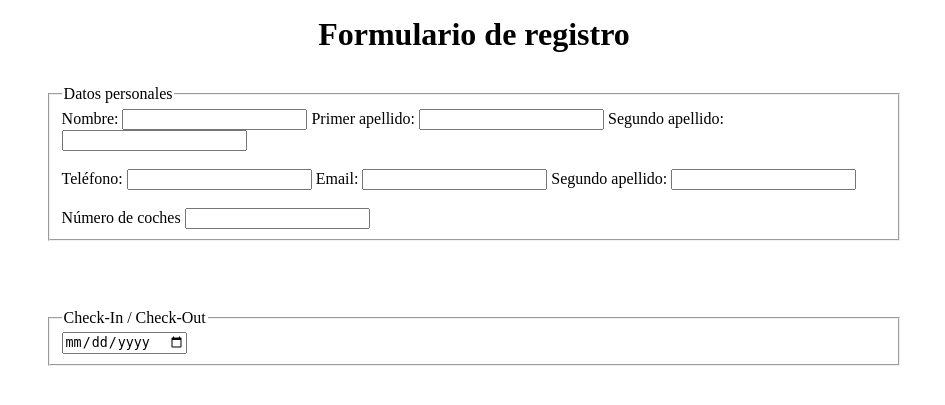
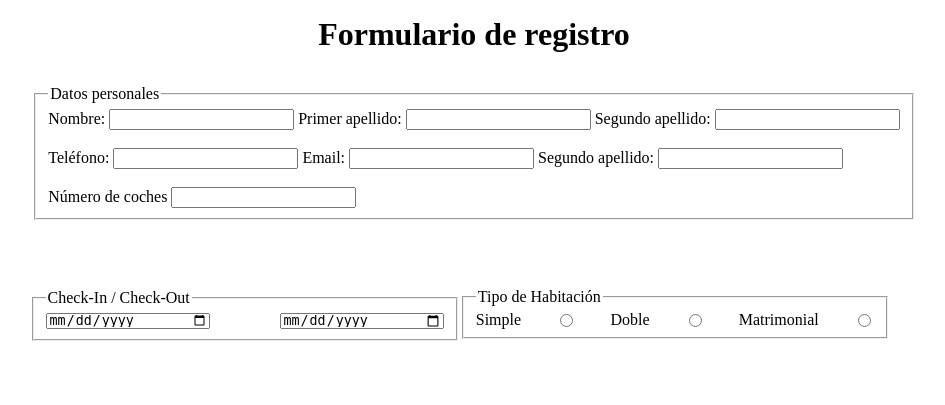
Before and after one commit to jcfr4n/diagramas, a PHP site: page / in a window 1280 px wide. Shown: the top 405 px of the page, without its empty margins (166-1111 px from the left). Run offline with PHP 8.4, Linux system fonts and the light colour scheme.

Commit message:
join work

```diff
--- a/CesarManrique/LMSGI/Tarea_tema_2/Ejercicio_3/css/style.css
+++ b/CesarManrique/LMSGI/Tarea_tema_2/Ejercicio_3/css/style.css
@@ -1,6 +1,5 @@
 form {
     display: flex;
-    flex-wrap: wrap;
     flex-direction: column;
     margin: 1rem auto;
     width: 70%;
@@ -12,7 +11,15 @@ h1 {
 }
 fieldset {
     flex-direction: row;
-    flex-wrap: wrap;
-    justify-content: space-around;
-    margin: 1rem;
+    justify-content: space-between;
+    margin: 1rem auto;
 }
+#check input {
+    width: 40%;
+}
+.row fieldset {
+    display: inline-flex;
+    flex-direction: row;
+    width: 45%;
+    height: 2rem;
+}
--- a/CesarManrique/LMSGI/Tarea_tema_2/Ejercicio_3/index.html
+++ b/CesarManrique/LMSGI/Tarea_tema_2/Ejercicio_3/index.html
@@ -14,7 +14,7 @@
 <body>
     <h1 id="titulo">Formulario de registro</h1>
     <form action="#" method="post">
-        <fieldset>
+        <fieldset id="dPersonales">
             <legend>Datos personales</legend>
             <label for="name">Nombre: </label>
             <input type="text" name="name" id="name">
@@ -34,10 +34,22 @@
             <input type="number" name="numCoches" id="numCoches" min="0">
         </fieldset>
         <br><br>
-        <fieldset>
-            <legend>Check-In / Check-Out</legend>
-            <input type="date" name="chkin_date" id="chkin_date">
-        </fieldset>
+        <div class="row">
+            <fieldset id="check">
+                <legend>Check-In / Check-Out</legend>
+                <input type="date" name="chkin_date" id="chkin_date">
+                <input type="date" name="chkout_date" id="chkout_date">
+            </fieldset>
+            <fieldset id="habitacion">
+                <legend>Tipo de Habitación</legend>
+                <label for="simple">Simple </label>
+                <input type="radio" name="habitacion" id="simple" value="simple">
+                <label for="doble">Doble </label>
+                <input type="radio" name="habitacion" id="doble" value="doble">
+                <label for="matrimonial">Matrimonial </label>
+                <input type="radio" name="habitacion" id="matrimonial" value="matrimonial">
+            </fieldset>
+        </div>
     </form>
 
 </body>
```
Also changed, not shown: 1 other file.
